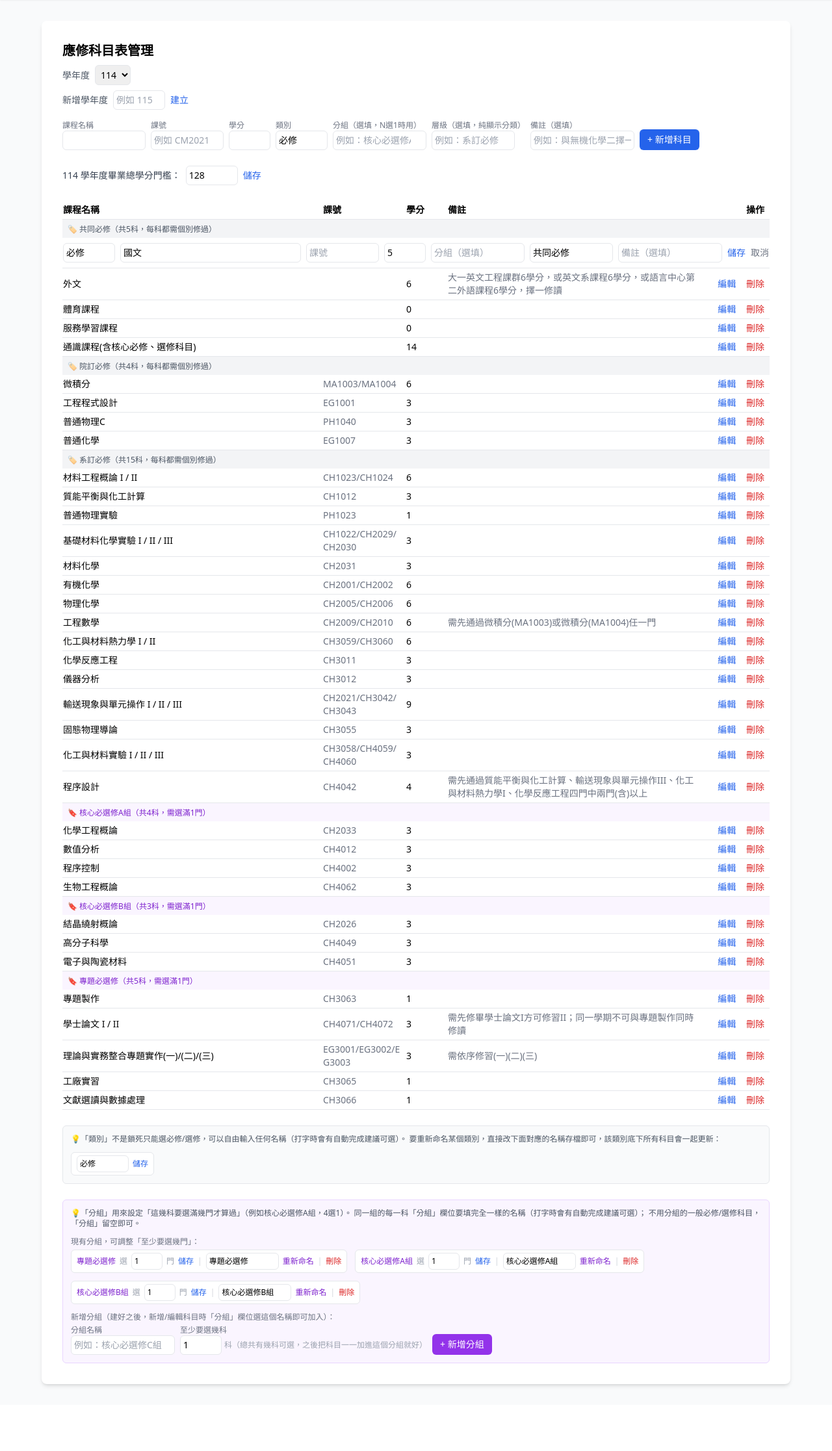
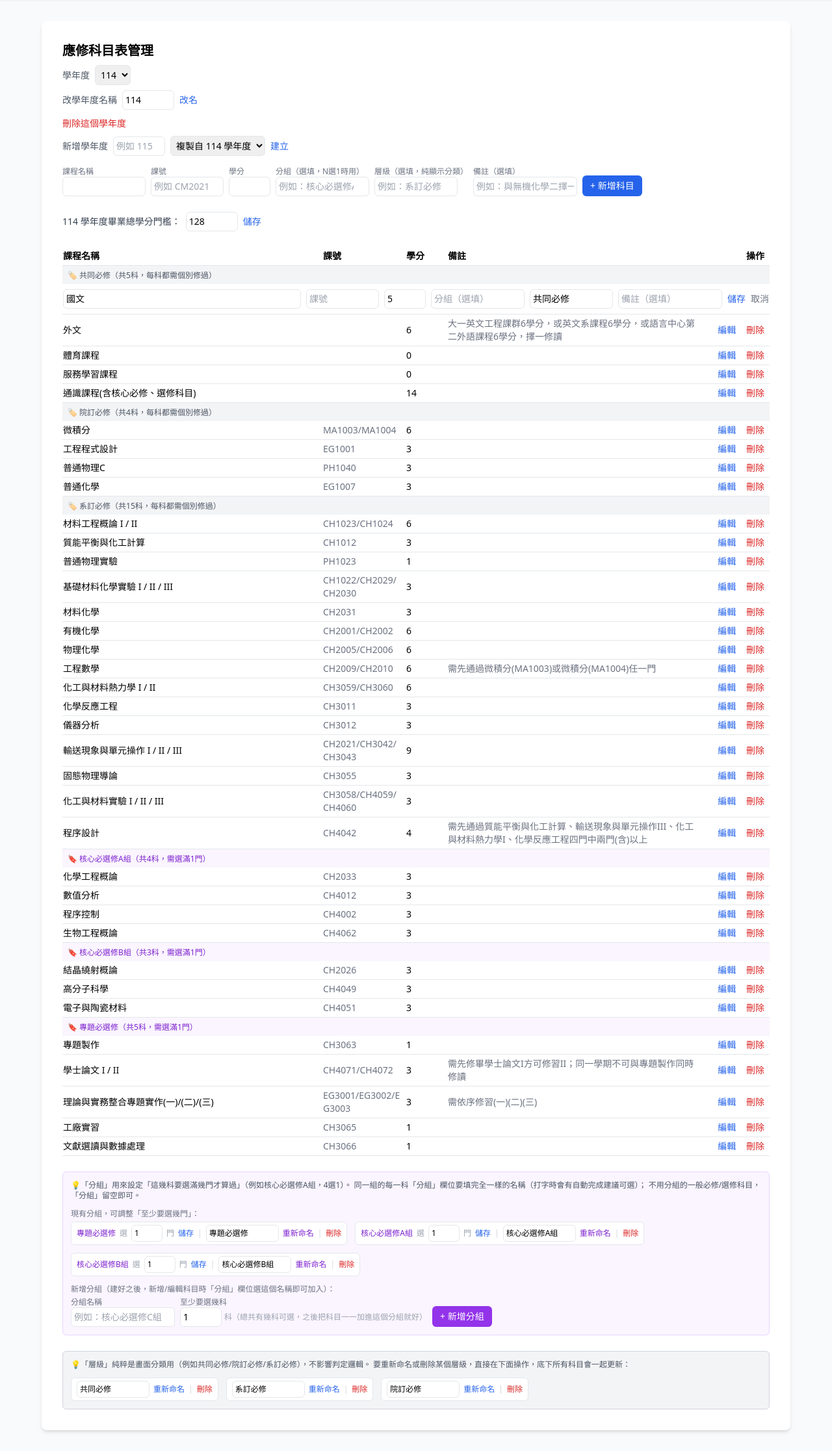
Before and after one commit to Ulohg-ops/graduation-check, a FastAPI app: a page that uses templates/admin.html in a window 1280 px wide. Shown: the part 64-2297 px from the top of the page at 65% size. Before the commit the page ends 2199 px from the top, so only its background shows below. Run offline with FastAPI, Linux system fonts and the light colour scheme; some libraries are stand-ins or nearby versions.

Commit message:
Add year/group/tier/category management and guard against unconfigured years
- Block /check from silently passing when the selected year has no
  configured rules (empty required_courses or zero total credits) instead
  of treating "nothing to check" as "already graduated"
- Support creating a new year by copying an existing year's full rule set
  (total credits, required courses, group requirements) instead of
  re-entering every course by hand
- Add rename/delete for academic years, course groups, and display tiers,
  so every editable concept in /admin now has full create/rename/delete
  support instead of update-only
- Remove the category field from the admin UI (free-text categories
  weren't providing value while every real course is 必修)

Co-Authored-By: Claude Sonnet 5 <noreply@anthropic.com>

```diff
--- a/main.py
+++ b/main.py
@@ -1,3 +1,4 @@
+import copy
 import io
 import re
 from itertools import groupby
@@ -293,6 +294,23 @@ async def check(request: Request, year: str = Form(...), files: List[UploadFile]
     required_courses = year_data.get("required_courses", [])
     group_requirements = year_data.get("group_requirements", {})
 
+    # 這個學年度還沒有在 /admin 建過畢業門檻規則（找不到、或必修清單是空的、或總學分是0）：
+    # 沒有規則可以比對，不能假裝檢核過然後判定通過——空規則不是「沒有門檻」，是「還沒設定」，
+    # 直接擋下來、明確告訴使用者，不要讓 credit_ok（0學分門檻永遠True）跟空的必修清單
+    # （永遠沒有缺項）湊出一個看起來正常、其實完全沒檢查過的「✅ 已符合畢業資格」。
+    if not required_courses or required_total <= 0:
+        return templates.TemplateResponse(
+            request,
+            "result.html",
+            {
+                "year": year,
+                "required_total": required_total,
+                "results": [],
+                "is_mock": False,
+                "rules_not_configured": True,
+            },
+        )
+
     uploaded = [f for f in files if f.filename]
 
     results = []
@@ -352,13 +370,8 @@ async def admin(request: Request, year: Optional[str] = None, edit: Optional[int
     required_courses = [_normalize_course(i, c) for i, c in enumerate(year_data.get("required_courses", []))]
     required_courses.sort(key=lambda c: c["category"] != "必修")
 
-    # 類別不是寫死的「必修/選修」兩選項，是自由輸入、給表單自動完成選項用；「必修」是預設值，
-    # 空白會視為必修（_normalize_course 已經處理），所以這裡固定加進選項，即使目前沒有任何科目用到
-    category_options = sorted({"必修"} | {c["category"] for c in required_courses if c["category"]})
-    # 科目列表裡的「類別」欄位只在真的有一種以上類別時才顯示，全部都是必修的話這欄只是重複噪音；
-    # 一旦哪天真的加了選修科目，這欄會自動出現，不用手動改
-    show_category = len({c["category"] for c in required_courses}) > 1
-    table_colspan = 6 if show_category else 5
+    # 表格欄位數固定是5（課程名稱/課號/學分/備註/操作），分組跟區塊標題列用這個算colspan
+    table_colspan = 5
 
     # 分組名稱來自兩個地方：課程已經在用的分組、還有已經設定過「選幾門」但還沒有任何科目掛上去的分組
     # （例如剛用「新增分組」建立、還沒開始加科目的新分組），兩邊聯集才不會漏掉還沒綁課的空分組
@@ -397,8 +410,6 @@ async def admin(request: Request, year: Optional[str] = None, edit: Optional[int
             "total_credits": year_data.get("total_credits", 0),
             "required_courses": required_courses,
             "course_sections": course_sections,
-            "category_options": category_options,
-            "show_category": show_category,
             "table_colspan": table_colspan,
             "group_options": group_options,
             "group_requirements": group_requirements,
@@ -409,12 +420,45 @@ async def admin(request: Request, year: Optional[str] = None, edit: Optional[int
 
 
 @app.post("/admin/year/add")
-async def admin_year_add(year: str = Form(...)):
+async def admin_year_add(year: str = Form(...), copy_from: str = Form("")):
     year = year.strip()
+    copy_from = copy_from.strip()
     rules = load_rules()
-    rules.setdefault(year, {"total_credits": 0, "required_courses": [], "group_requirements": {}})
+
+    # 不能覆蓋已經存在的學年度規則（不管是空白建立還是從別的學年度複製），避免手滑蓋掉既有資料
+    if year not in rules:
+        if copy_from and copy_from in rules:
+            # 深拷貝來源學年度的完整規則（總學分、必修科目、分組設定），新學年度要能獨立編輯、
+            # 改動不能互相影響到來源學年度，所以不能直接共用同一份 list/dict 物件
+            rules[year] = copy.deepcopy(rules[copy_from])
+        else:
+            rules[year] = {"total_credits": 0, "required_courses": [], "group_requirements": {}}
+        save_rules(rules)
+
+    return RedirectResponse(f"/admin?year={year}", status_code=303)
+
+
+@app.post("/admin/year/rename")
+async def admin_year_rename(old_year: str = Form(...), new_year: str = Form(...)):
+    old_year = old_year.strip()
+    new_year = new_year.strip()
+    rules = load_rules()
+
+    # 新名稱不能是空的、不能跟舊的一樣、也不能撞到已經存在的另一個學年度（避免資料被覆蓋掉）
+    if new_year and new_year != old_year and new_year not in rules and old_year in rules:
+        rules[new_year] = rules.pop(old_year)
+        save_rules(rules)
+        return RedirectResponse(f"/admin?year={new_year}", status_code=303)
+
+    return RedirectResponse(f"/admin?year={old_year}", status_code=303)
+
+
+@app.post("/admin/year/delete")
+async def admin_year_delete(year: str = Form(...)):
+    rules = load_rules()
+    rules.pop(year, None)
     save_rules(rules)
-    return RedirectResponse(f"/admin?year={year}", status_code=303)
+    return RedirectResponse("/admin", status_code=303)
 
 
 @app.post("/admin/group/set_requirement")
@@ -463,19 +507,33 @@ async def admin_group_delete(year: str = Form(...), group: str = Form(...)):
     return RedirectResponse(f"/admin?year={year}", status_code=303)
 
 
-@app.post("/admin/category/rename")
-async def admin_category_rename(year: str = Form(...), old_category: str = Form(...), new_category: str = Form("")):
-    old_category = old_category.strip()
-    new_category = new_category.strip()
+@app.post("/admin/tier/rename")
+async def admin_tier_rename(year: str = Form(...), old_tier: str = Form(...), new_tier: str = Form("")):
+    old_tier = old_tier.strip()
+    new_tier = new_tier.strip()
     rules = load_rules()
     year_data = rules.get(year, {})
 
-    if new_category and new_category != old_category:
-        # 類別沒有像分組那樣另外存「選幾門」的設定，單純把用到舊類別名稱的科目全部改成新名稱
+    if new_tier and new_tier != old_tier:
+        # 層級沒有像分組那樣另外存設定，單純把用到舊層級名稱的科目全部改成新名稱
         for c in year_data.get("required_courses", []):
-            if (c.get("category") or "必修") == old_category:
-                c["category"] = new_category
+            if c.get("tier") == old_tier:
+                c["tier"] = new_tier
         save_rules(rules)
+
+    return RedirectResponse(f"/admin?year={year}", status_code=303)
+
+
+@app.post("/admin/tier/delete")
+async def admin_tier_delete(year: str = Form(...), tier: str = Form(...)):
+    rules = load_rules()
+    year_data = rules.get(year, {})
+
+    # 刪除層級不會連科目一起刪掉，科目會變回沒有層級標記的一般必修/選修科目，只是不再分區顯示
+    for c in year_data.get("required_courses", []):
+        if c.get("tier") == tier:
+            c["tier"] = ""
+    save_rules(rules)
 
     return RedirectResponse(f"/admin?year={year}", status_code=303)
 
--- a/templates/admin.html
+++ b/templates/admin.html
@@ -30,10 +30,29 @@
           </select>
         </form>
         {% endif %}
-        <form method="post" action="/admin/year/add" class="mt-2 flex items-center gap-2">
+        {% if year %}
+        <form method="post" action="/admin/year/rename" class="mt-2 flex items-center gap-2">
+          <label class="text-sm text-gray-600">改學年度名稱</label>
+          <input type="hidden" name="old_year" value="{{ year }}" />
+          <input type="text" name="new_year" value="{{ year }}" class="border rounded-md p-1 text-sm w-20" />
+          <button type="submit" class="text-sm text-blue-600 hover:underline">改名</button>
+        </form>
+        <form method="post" action="/admin/year/delete" class="mt-2"
+              onsubmit="return confirm('刪除 {{ year }} 學年度？這個學年度所有的必修科目、分組設定都會一起刪掉，無法復原。')">
+          <input type="hidden" name="year" value="{{ year }}" />
+          <button type="submit" class="text-sm text-red-600 hover:underline">刪除這個學年度</button>
+        </form>
+        {% endif %}
+        <form method="post" action="/admin/year/add" class="mt-2 flex items-center gap-2 flex-wrap">
           <label class="text-sm text-gray-600">新增學年度</label>
           <input type="text" name="year" required placeholder="例如 115"
                  class="border rounded-md p-1 text-sm w-20" />
+          <select name="copy_from" class="border rounded-md p-1 text-sm">
+            <option value="">（空白開始）</option>
+            {% for y in years %}
+            <option value="{{ y }}" {% if y == year %}selected{% endif %}>複製自 {{ y }} 學年度</option>
+            {% endfor %}
+          </select>
           <button type="submit" class="text-sm text-blue-600 hover:underline">建立</button>
         </form>
       </div>
@@ -55,11 +74,6 @@
           <input type="number" step="0.5" name="credits" required class="border rounded-md p-1 text-sm w-16" />
         </div>
         <div>
-          <label class="block text-xs text-gray-500">類別</label>
-          <input type="text" name="category" list="category-options" value="必修"
-                 class="border rounded-md p-1 text-sm w-20" />
-        </div>
-        <div>
           <label class="block text-xs text-gray-500">分組（選填，N選1時用）</label>
           <input type="text" name="group" list="group-options" placeholder="例如：核心必選修A組"
                  class="border rounded-md p-1 text-sm w-36" />
@@ -79,11 +93,6 @@
           + 新增科目
         </button>
       </form>
-      <datalist id="category-options">
-        {% for cat in category_options %}
-        <option value="{{ cat }}"></option>
-        {% endfor %}
-      </datalist>
       <datalist id="group-options">
         {% for g in group_options %}
         <option value="{{ g }}"></option>
@@ -114,9 +123,6 @@
     <table class="w-full text-sm border-collapse table-fixed">
       <thead>
         <tr class="border-b text-left">
-          {% if show_category %}
-          <th class="py-1 pr-2 w-16">類別</th>
-          {% endif %}
           <th class="py-1 pr-2">課程名稱</th>
           <th class="py-1 pr-2 w-32">課號</th>
           <th class="py-1 pr-2 w-16">學分</th>
@@ -148,8 +154,6 @@
             <form method="post" action="/admin/course/update" class="flex items-center gap-2 flex-wrap">
               <input type="hidden" name="year" value="{{ year }}" />
               <input type="hidden" name="index" value="{{ c.index }}" />
-              <input type="text" name="category" value="{{ c.category }}" list="category-options"
-                     class="border rounded-md p-1 text-sm w-20" />
               <input type="text" name="name" value="{{ c.name }}" required
                      class="border rounded-md p-1 text-sm flex-1 min-w-[8rem]" />
               <input type="text" name="code" value="{{ c.code }}" placeholder="課號"
@@ -167,14 +171,6 @@
             </form>
           </td>
           {% else %}
-          {% if show_category %}
-          <td class="py-1 pr-2">
-            <span class="px-2 py-0.5 rounded text-xs whitespace-nowrap
-                         {{ 'bg-blue-100 text-blue-700' if c.category == '必修' else 'bg-gray-100 text-gray-600' }}">
-              {{ c.category }}
-            </span>
-          </td>
-          {% endif %}
           <td class="py-1 pr-2">{{ c.name }}</td>
           <td class="py-1 pr-2 text-gray-500 break-all">{{ c.code }}</td>
           <td class="py-1 pr-2">{{ c.credits }}</td>
@@ -197,25 +193,6 @@
         {% endfor %}
       </tbody>
     </table>
-
-    <div class="bg-gray-50 border border-gray-200 rounded-md p-3 mt-6">
-      <p class="text-xs text-gray-600 mb-3">
-        💡「類別」不是鎖死只能選必修/選修，可以自由輸入任何名稱（打字時會有自動完成建議可選）。
-        要重新命名某個類別，直接改下面對應的名稱存檔即可，該類別底下所有科目會一起更新：
-      </p>
-      <div class="flex flex-wrap gap-3">
-        {% for cat in category_options %}
-        <form method="post" action="/admin/category/rename"
-              class="flex items-center gap-1.5 bg-white border rounded-md px-2 py-1">
-          <input type="hidden" name="year" value="{{ year }}" />
-          <input type="hidden" name="old_category" value="{{ cat }}" />
-          <input type="text" name="new_category" value="{{ cat }}"
-                 class="border rounded-md p-1 text-xs w-20" />
-          <button type="submit" class="text-xs text-blue-600 hover:underline whitespace-nowrap">儲存</button>
-        </form>
-        {% endfor %}
-      </div>
-    </div>
 
     <div class="bg-purple-50 border border-purple-200 rounded-md p-3 mt-6">
       <p class="text-xs text-gray-600 mb-3">
@@ -275,6 +252,32 @@
         </button>
       </form>
     </div>
+
+    {% if tier_options %}
+    <div class="bg-gray-100 border border-gray-300 rounded-md p-3 mt-6">
+      <p class="text-xs text-gray-600 mb-3">
+        💡「層級」純粹是畫面分類用（例如共同必修/院訂必修/系訂必修），不影響判定邏輯。
+        要重新命名或刪除某個層級，直接在下面操作，底下所有科目會一起更新：
+      </p>
+      <div class="flex flex-wrap gap-3">
+        {% for t in tier_options %}
+        <form method="post" action="/admin/tier/rename"
+              class="flex items-center gap-1.5 bg-white border rounded-md px-2 py-1"
+              onsubmit="return !event.submitter || event.submitter.name !== 'delete' || confirm('刪除層級「{{ t }}」？底下的科目不會被刪除，只會變回沒有層級標記的一般科目。')">
+          <input type="hidden" name="year" value="{{ year }}" />
+          <input type="hidden" name="old_tier" value="{{ t }}" />
+          <input type="hidden" name="tier" value="{{ t }}" />
+          <input type="text" name="new_tier" value="{{ t }}" list="tier-options"
+                 class="border rounded-md p-1 text-xs w-28" />
+          <button type="submit" class="text-xs text-blue-600 hover:underline whitespace-nowrap">重新命名</button>
+          <span class="text-xs text-gray-300">|</span>
+          <button type="submit" name="delete" formaction="/admin/tier/delete"
+                  class="text-xs text-red-600 hover:underline whitespace-nowrap">刪除</button>
+        </form>
+        {% endfor %}
+      </div>
+    </div>
+    {% endif %}
     {% endif %}
   </div>
 </body>
```
Also changed, not shown: templates/result.html (+10 -0 lines).
